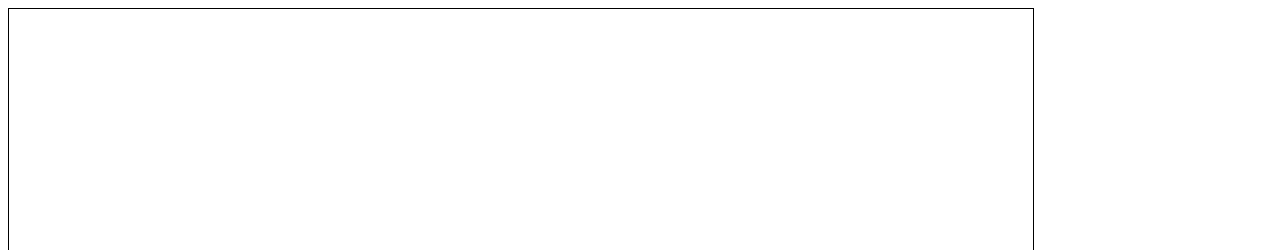
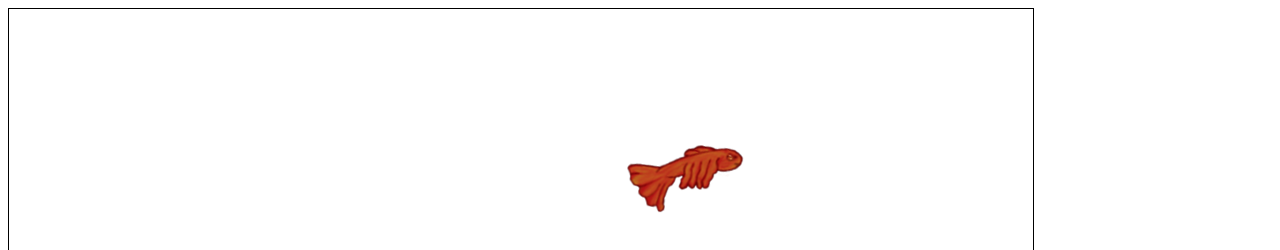
Before and after one commit to dnnyle/animation491, a plain HTML site: page index.html in a window 1280 px wide. Shown: the top 250 px of the page. Drawn offline with Linux system fonts and the light colour scheme.

Commit message:
lavafish without background

```diff
--- /dev/null
+++ b/Animator.js
@@ -0,0 +1,27 @@
+class Animator{
+    constructor(spritesheet, xStart, yStart, width, height, framecount, frameDuration) {
+        Object.assign(this, {spritesheet, xStart, yStart, width, height, framecount, frameDuration});
+        this.elapsedTime = 0;
+        this.totalTime = frameDuration * framecount;
+    };
+
+    drawFrame(tick, ctx, x, y) {
+
+        this.elapsedTime += tick;
+        if(this.elapsedTime > this.totalTime) this.elapsedTime -= this.totalTime;
+        const frame = this.currentFrame();
+
+        ctx.drawImage(this.spritesheet, this.xStart + this.width*frame, this.yStart,
+            this.width, this.height,
+            x, y,
+            this.width, this.height);
+    };
+
+    currentFrame(){
+        return Math.floor(this.elapsedTime / this.frameDuration);
+    };
+
+    isDone() {
+        return (this.elapsedTime >= this.totalTime);
+    };
+};
--- a/index.html
+++ b/index.html
@@ -9,6 +9,8 @@
     <script type="text/javascript" src="./timer.js"></script>
     <script type="text/javascript" src="./gameengine.js"></script>
     <script type="text/javascript" src="./util.js"></script>
+    <script type="text/javascript" src="./lavafish.js"></script>
+    <script type="text/javascript" src="./Animator.js"></script>
     <script type="text/javascript" src="./main.js"></script>
 </head>
 <body>
--- /dev/null
+++ b/lavafish.js
@@ -0,0 +1,18 @@
+class lavafish{
+    constructor(game){
+        this.game = game;
+        this.animator = new Animator(ASSET_MANAGER.getAsset("./lavafish.png"), 0, 0, 133, 400, 7, 0.15);
+        this.x =0;
+        this.y=0;
+        this.speed = 120;
+    };
+
+    update(){
+        this.x += this.speed*this.game.clockTick;
+        if(this.x > 1024) this.x=0;
+    };
+
+    draw(ctx){
+        this.animator.drawFrame(this.game.clockTick, ctx, this.x, this.y);
+    };
+};
--- a/main.js
+++ b/main.js
@@ -1,11 +1,12 @@
 const gameEngine = new GameEngine();
 
 const ASSET_MANAGER = new AssetManager();
-
+ASSET_MANAGER.queueDownload("./lavafish.png");
 ASSET_MANAGER.downloadAll(() => {
 	const canvas = document.getElementById("gameWorld");
 	const ctx = canvas.getContext("2d");
 
+	gameEngine.addEntity(new lavafish(gameEngine));
 	gameEngine.init(ctx);
 
 	gameEngine.start();
```
Also changed, not shown: lavafish.png (added), 3 other files.
